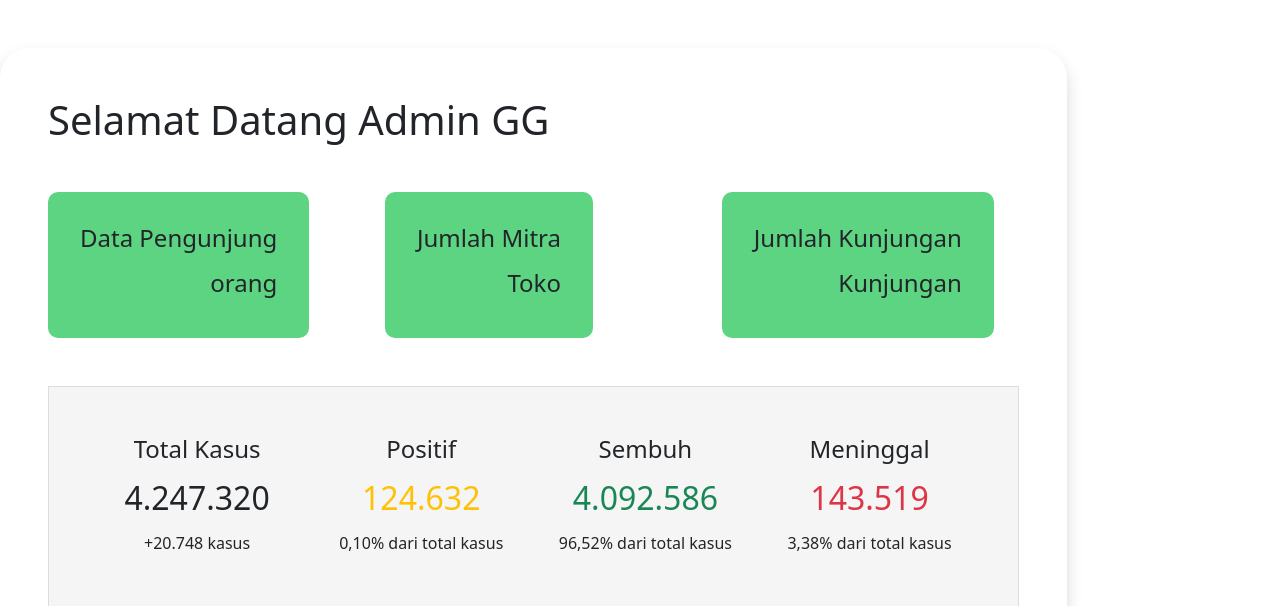
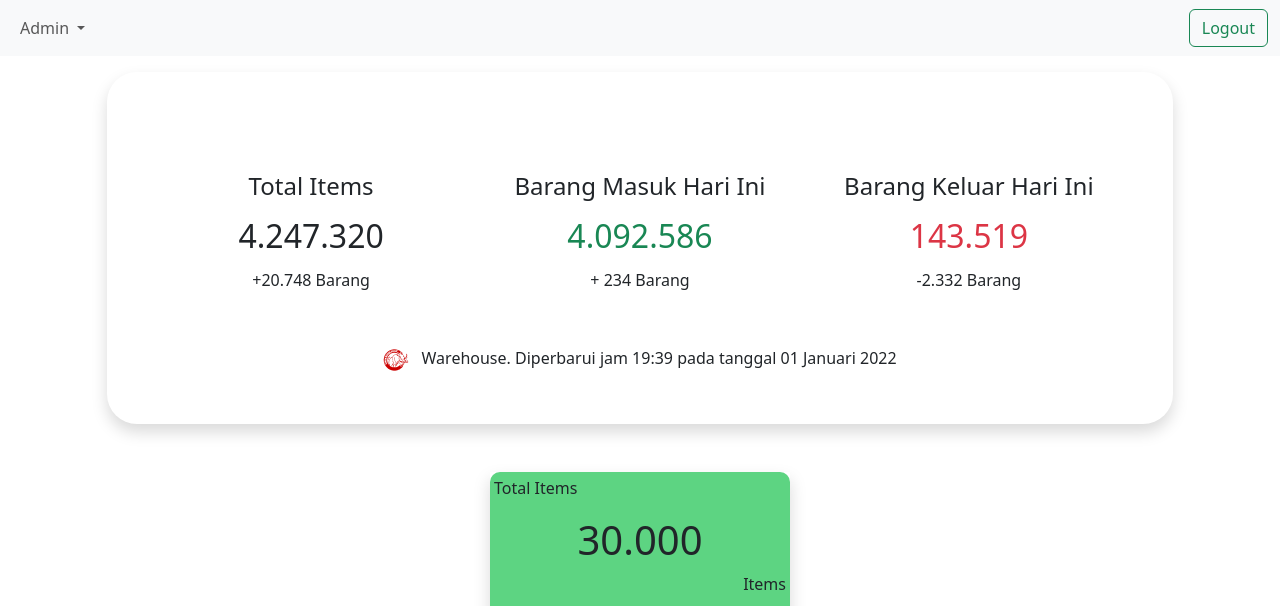
Before and after one commit to gilgmlr/live-stock, a CodeIgniter app: page /live-stock/ in a window 1280 px wide. Shown: the top 606 px of the page. Run offline with CodeIgniter, Linux system fonts and the light colour scheme; some libraries are stand-ins or nearby versions.

Commit message:
dashboard page

```diff
--- a/application/views/home/dashboard.php
+++ b/application/views/home/dashboard.php
@@ -12,71 +12,74 @@
     <title>Dashboard</title>
   </head>
   <body>
-  <div class="d-flex pt-5" style="background-color: #FFF !important;">
-    <div class="p-5 col-md-10 shadow mb-5 ml-container" style="border-radius: 30px;">
-        <h1>Selamat Datang <span id="nama">Admin GG</span></h1>
+    <header>
+    <nav class="navbar navbar-expand-lg navbar-light bg-light">
+  <div class="container-fluid">
 
-        <div class="mt-5">
-            <div class="row">
-                <div class="col">
-                    <div class="card" style="background-color:#5DD482; border:none; border-radius: 10px;">
-                        <div class="card-body m-3">
-                            <h4>Data Pengunjung</h4>
-                            <p style="text-align: center; font-size: 76px;"><b></b></p>
-                            <h4 style="text-align: right;"> orang </h4>
+    <div class="collapse navbar-collapse" id="navbarSupportedContent">
+      <ul class="navbar-nav me-auto mb-2 mb-lg-0">
+
+        <li class="nav-item dropdown">
+          <a class="nav-link dropdown-toggle" href="#" id="navbarDropdown" role="button" data-bs-toggle="dropdown" aria-expanded="false">
+            Admin
+          </a>
+          <ul class="dropdown-menu" aria-labelledby="navbarDropdown">
+            <li><a class="dropdown-item" href="#">User1</a></li>
+            <li><a class="dropdown-item" href="#">User2</a></li>
+            <li><a class="dropdown-item" href="#">User3</a></li>
+          </ul>
+        </li>
+      </ul>
+      <form class="d-flex">
+        <button class="btn btn-outline-success" type="submit">Logout</button>
+      </form>
     </div>
   </div>
+</nav>
+</header>
+
+<div class="d-flex pt-3" style="background-color: #FFF !important;">
+  <div class="card1">
+    <div class="p-1 col-md-10 shadow mb-5 ml-container" style="border-radius: 30px;">
+            <div class="mt-5 lato-regular">
+                <div class="col-md-12">
+                    <div class="p-3  rounded2 p-5" >
+                        <div class="row ">
+                            <div class="col-md-4 text-center">
+                                <h4>Total Items</h4>
+                                <h2 class=" lato-bold mt-3 mb-3" id="totalKasus">4.247.320</h2>
+                                <h6>+20.748 Barang</h6>
                             </div>
 
-                <div class="col ms-3">
-                    <div class="card" style="background-color:#5DD482; border:none; border-radius: 10px;">
-                        <div class="card-body m-3">
-                            <h4>Jumlah Mitra</h4>
-                            <p style="text-align: center; font-size: 76px;"><b></b> </p>
-                            <h4 style="text-align: right;"> Toko </h4>
+                            <div class="col-md-4 text-center">
+                                <h4>Barang Masuk Hari Ini</h4>
+                                <h2 class="text-success lato-bold mt-3 mb-3" id="sembuh">4.092.586</h2>
+                                <h6> + 234 Barang</h6>
                             </div>
+                            <div class="col-md-4 text-center">
+                                <h4>Barang Keluar Hari Ini</h4>
+                                <h2 class="text-danger lato-bold mt-3 mb-3" id="meninggal">143.519</h2>
+                                <h6>-2.332 Barang</h6>
                             </div>
-                </div>
-
-                <div class="col ms-3">
-                    <div class="card" style="background-color:#5DD482; border:none; border-radius: 10px;">
-                        <div class="card-body m-3">
-                            <h4>Jumlah Kunjungan</h4>
-                            <p style="text-align: center; font-size: 76px;"><b></b> </p>
-                            <h4 style="text-align: right;"> Kunjungan </h4>
+                            <div class="col-md-12 text-center mt-5">
+                                <img src="assets/image/icon.png ">
+                                <span class="ps-2">Warehouse. Diperbarui jam 19:39 pada tanggal 01 Januari 2022</span>
                             </div>
                         </div>
                     </div>
                 </div>
 
-            <div class="mt-5 lato-regular">
-                <div class="col-md-12">
-                    <div class="p-3 bg-body rounded2 p-5" style="border: 1px solid rgb(221, 221, 221); background-color: whitesmoke !important;">
-                        <div class="row ">
-                            <div class="col-md-3 text-center">
-                                <h4>Total Kasus</h4>
-                                <h2 class=" lato-bold mt-3 mb-3" id="totalKasus">4.247.320</h2>
-                                <h6>+20.748 kasus</h6>
                 </div>
-                            <div class="col-md-3 text-center">
-                                <h4>Positif</h4>
-                                <h2 class="text-warning lato-bold mt-3 mb-3" id="positif">124.632</h2>
-                                <h6>0,10% dari total kasus</h6>
             </div>
-                            <div class="col-md-3 text-center">
-                                <h4>Sembuh</h4>
-                                <h2 class="text-success lato-bold mt-3 mb-3" id="sembuh">4.092.586</h2>
-                                <h6>96,52% dari total kasus</h6>
-                            </div>
-                            <div class="col-md-3 text-center">
-                                <h4>Meninggal</h4>
-                                <h2 class="text-danger lato-bold mt-3 mb-3" id="meninggal">143.519</h2>
-                                <h6>3,38% dari total kasus</h6>
-                            </div>
-                            <div class="col-md-12 text-center mt-5">
-                                <img src="assets/image/flag.png ">
-                                <span class="ps-2">Data oleh <a href="">a.com</a>. Diperbarui jam 19:39 pada tanggal 01 Januari 2022</span>
-                            </div>
+
+                    <div class="mt shadow mb-5 ml-container">
+                        <div class="row">
+                            <div class="col">
+                                <div class="card2" style="background-color:#5DD482; border:none; border-radius: 10px;">
+                                    <div class="card-body m-1">
+                                <div class="txt1"><p>Total Items</p></div>
+                                <div class="txt2"><h1>30.000</h1> </div>
+                                <div class="txt3"><p>Items</p></div>
                             </div>
                         </div>
                     </div>
--- a/assets/css/dashboard.css
+++ b/assets/css/dashboard.css
@@ -1,3 +1,25 @@
 .col {
 	display: flex;
 }
+
+.card1 {
+	margin: auto;
+	display: flex;
+	flex-direction: column;
+	justify-content: center;
+	align-items: center;
+}
+.card2 {
+	width: 300px;
+	height: 150px;
+}
+
+.txt1 {
+	text-align: left;
+}
+.txt2 {
+	text-align: center;
+}
+.txt3 {
+	text-align: right;
+}
```
Also changed, not shown: assets/image/icon.png (added). Lines whose indentation alone changed are shown as unchanged.
